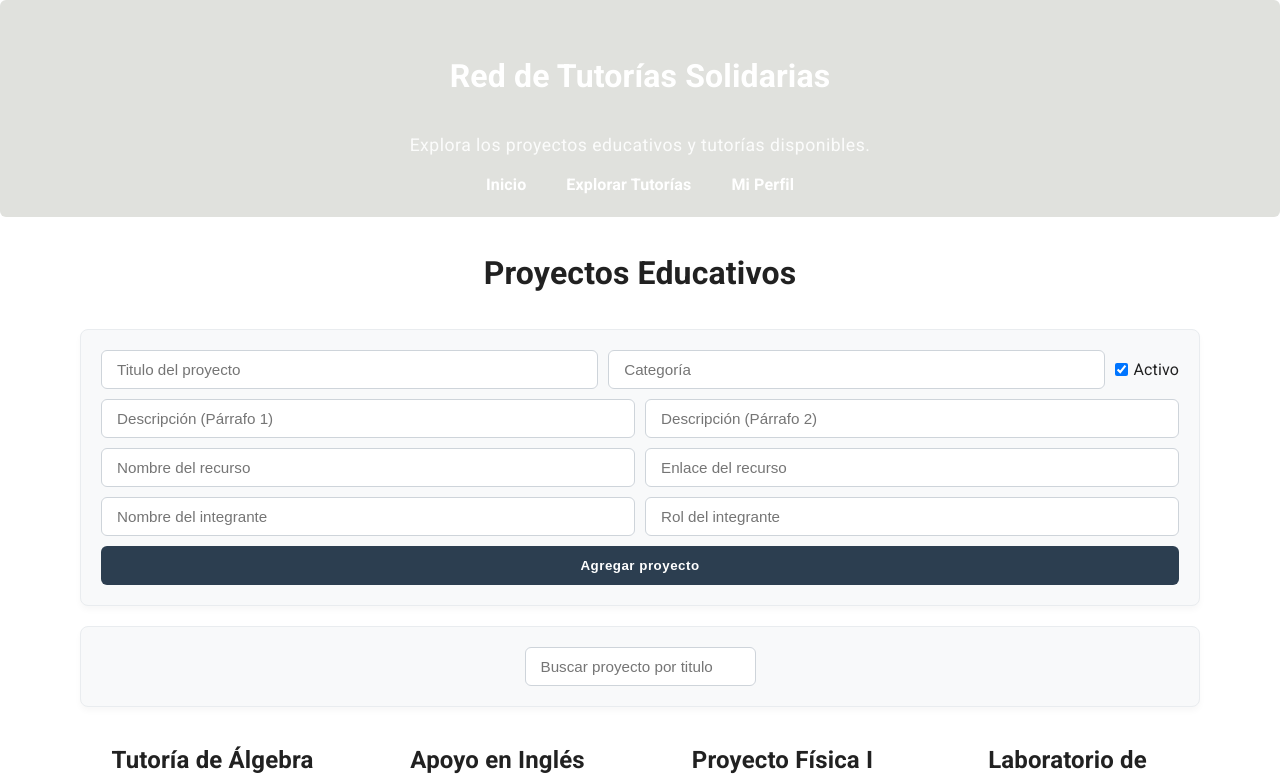
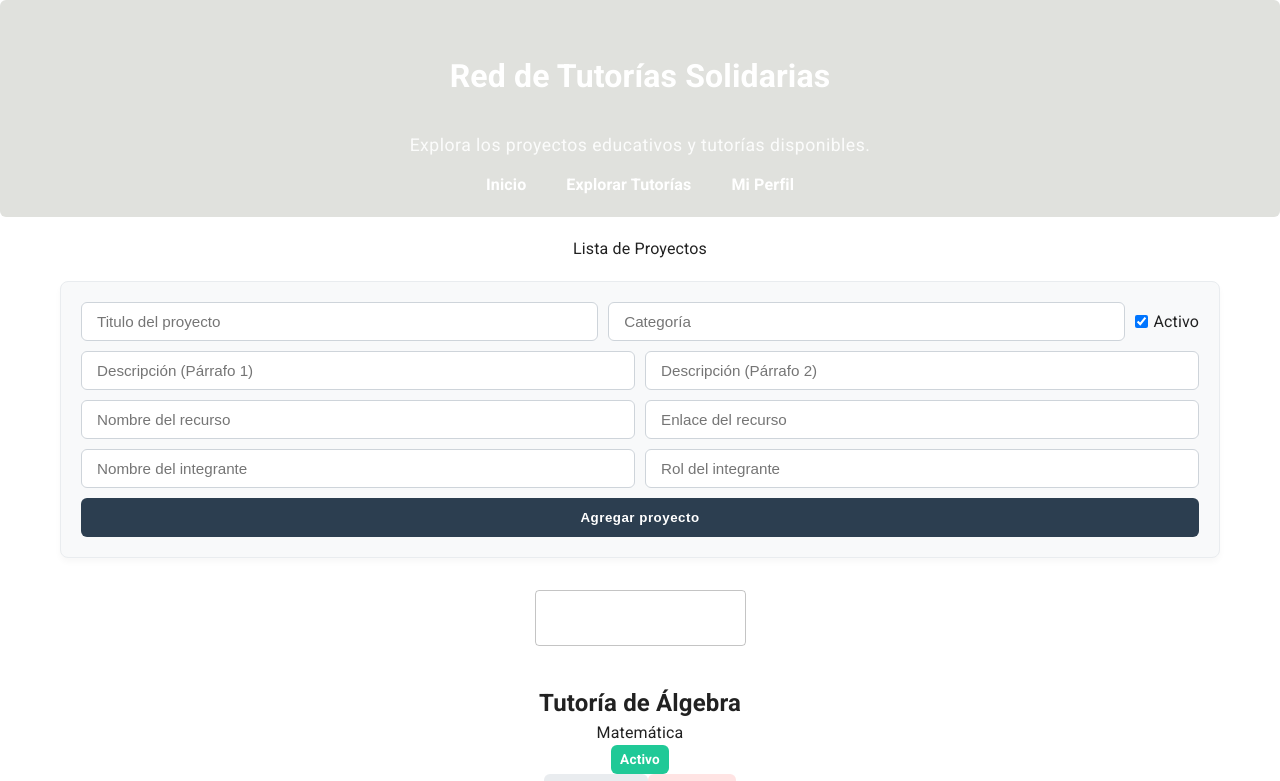
Before and after one commit to Mesconiji/PV_TP3_Grupo8, a React (Vite) app: page /proyectos in a window 1280 px wide. Shown: the top 781 px of the page. Built offline with nearby package versions, Linux system fonts and the light colour scheme.

Commit message:
Reestructuracion de codigo en ListaProyectos.jssx (MUI)

```diff
--- a/src/views/ListaProyectos.jsx
+++ b/src/views/ListaProyectos.jsx
@@ -1,4 +1,5 @@
 import { useState, useEffect, useRef } from 'react'
+import { Box , Thypography , TextField , Container } from '@mui/material'
 import proyectoService from '../services/proyectoService'
 import ProyectoCard from '../components/ProyectoCard'
 import DetalleProyecto from './DetalleProyecto'
@@ -89,9 +90,10 @@ const ListaProyectos = () => {
   }
 
   return (
-    <main>
-      <h1>Proyectos Educativos</h1>
-
+    <contaniner maxwidhth ="lg" >
+      <thypography variant="h4" align="center" gutterBottom>
+        Lista de Proyectos
+      </thypography>
 
       {proyectoSeleccionado ? (
 
@@ -104,16 +106,16 @@ const ListaProyectos = () => {
         <>
           <FormularioProyecto alAgregar={agregarNuevoProyecto} />
 
-          <div className="buscador" style={{ marginTop: '20px' }}>
-            <input
-              type="text"
-              placeholder="Buscar proyecto por titulo"
+          <Box sx={{ marginTop: 4 }}>
+            <TextField
+              fullwidth
+              Label="Buscar por titulo o cateogoria"
               value={busqueda}
               onChange={manejarBusqueda}
             />
-          </div>
+          </Box>
 
-          <div className="lista" style={{ marginTop: '20px' }}>
+          <Box sx={{ marginTop: 3 , display : 'flex' , flexDirection : 'column' , gap : 2 }}>
             {proyectosFiltrados.map((proyecto) => (
               <ProyectoCard
                 key={proyecto.id}
@@ -122,13 +124,13 @@ const ListaProyectos = () => {
                 manejarVerDetalle={setProyectoSeleccionado}
               />
             ))}
-          </div>
+          </Box>
         </>
       )}
 
       {fechaHora && <RegistroActividad fechaHora={fechaHora} />}
 
-    </main>
+    </contaniner>
   )
 }
 
```
